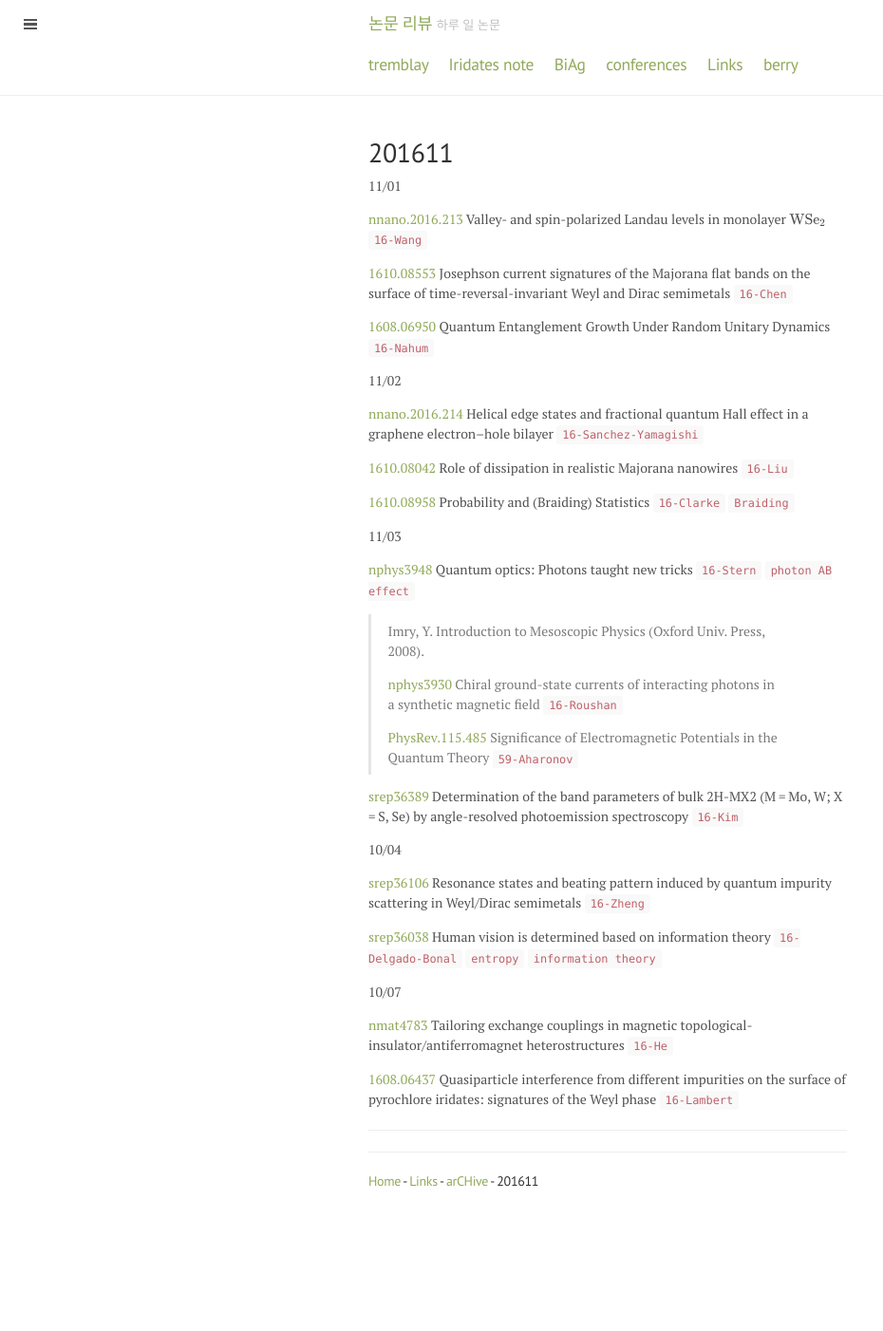
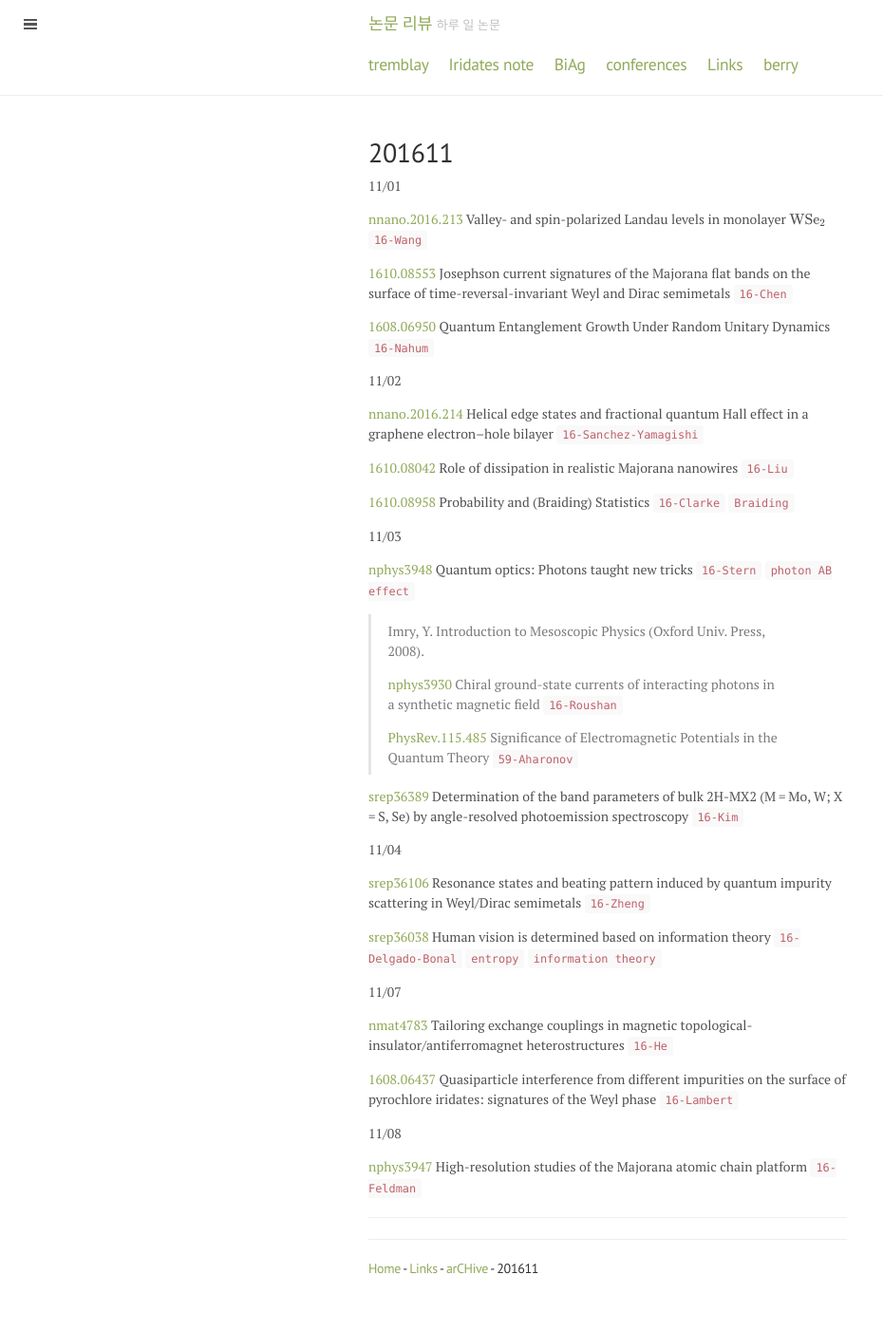
Before and after one commit to qkrwlsghdcjsworlt/work, a Jekyll site: the page built from 201611.md, in a window 1280 px wide. Shown: the whole page at 95% size, without its empty margins (0-930 px from the left). Built offline with Jekyll 4.4.1, drawn with Linux system fonts in a browser that asks for light colours; formulas are drawn with MathJax 3; before the commit the page ends 1309 px from its top, so only the background shows below that.

Commit message:
“update”

```diff
--- a/201611.md
+++ b/201611.md
@@ -33,17 +33,22 @@ title: 201611
 
 [srep36389](http://www.nature.com/articles/srep36389) Determination of the band parameters of bulk 2H-MX2 (M = Mo, W; X = S, Se) by angle-resolved photoemission spectroscopy `16-Kim`
 
-10/04
+11/04
 
 [srep36106](http://www.nature.com/articles/srep36106) Resonance states and beating pattern induced by quantum impurity scattering in Weyl/Dirac semimetals `16-Zheng`
 
 [srep36038](http://www.nature.com/articles/srep36038) Human vision is determined based on information theory `16-Delgado-Bonal` `entropy` `information theory`
 
-10/07
+11/07
 
 [nmat4783](http://www.nature.com/nmat/journal/vaop/ncurrent/full/nmat4783.html) Tailoring exchange couplings in magnetic topological-insulator/antiferromagnet heterostructures `16-He`
 
 [1608.06437](https://arxiv.org/abs/1608.06437) Quasiparticle interference from different impurities on the surface of pyrochlore iridates: signatures of the Weyl phase `16-Lambert`
+
+11/08
+
+[nphys3947](http://www.nature.com/nphys/journal/vaop/ncurrent/full/nphys3947.html) High-resolution studies of the Majorana atomic chain platform `16-Feldman`
+
 
 
 ---
```
